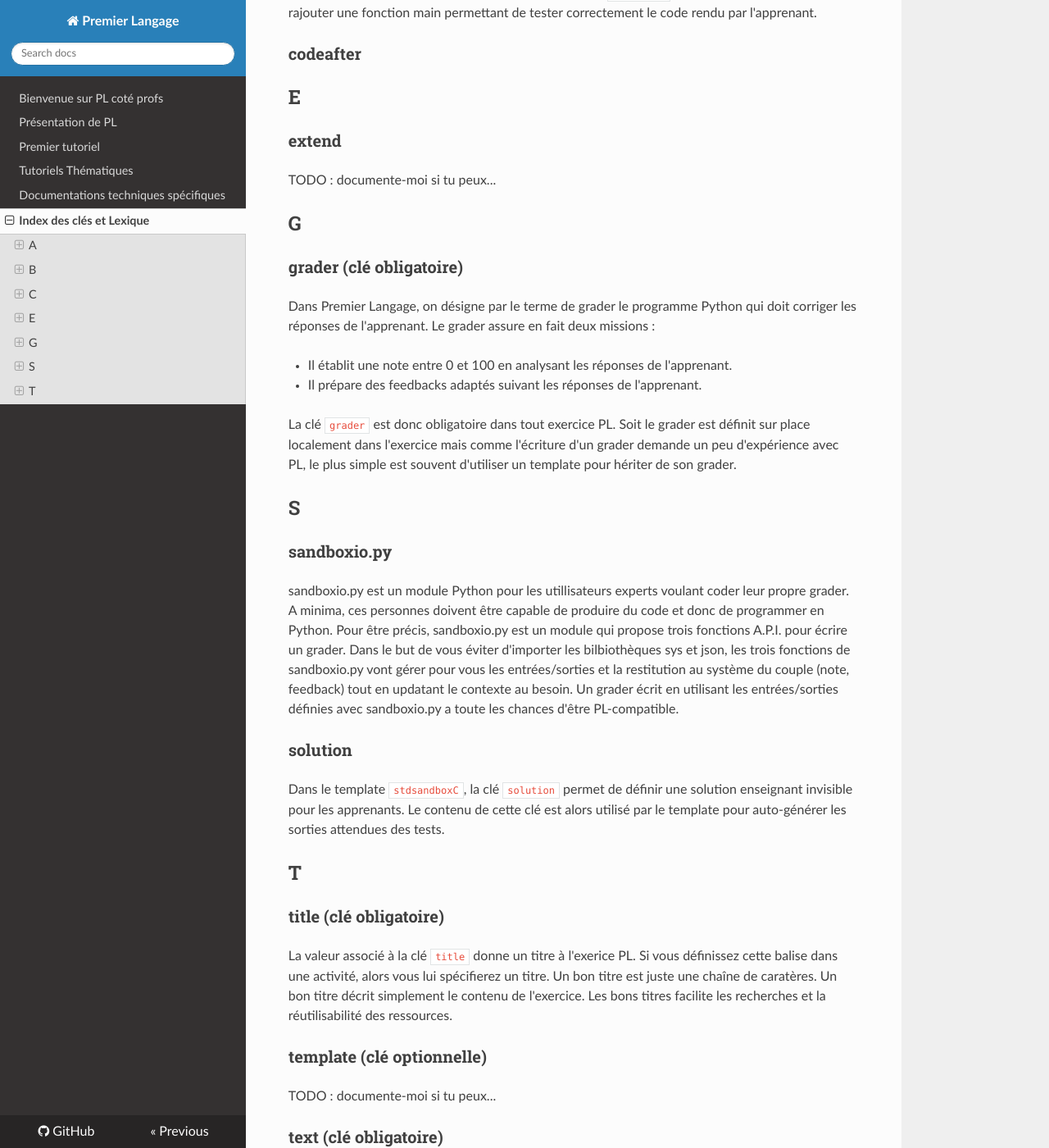
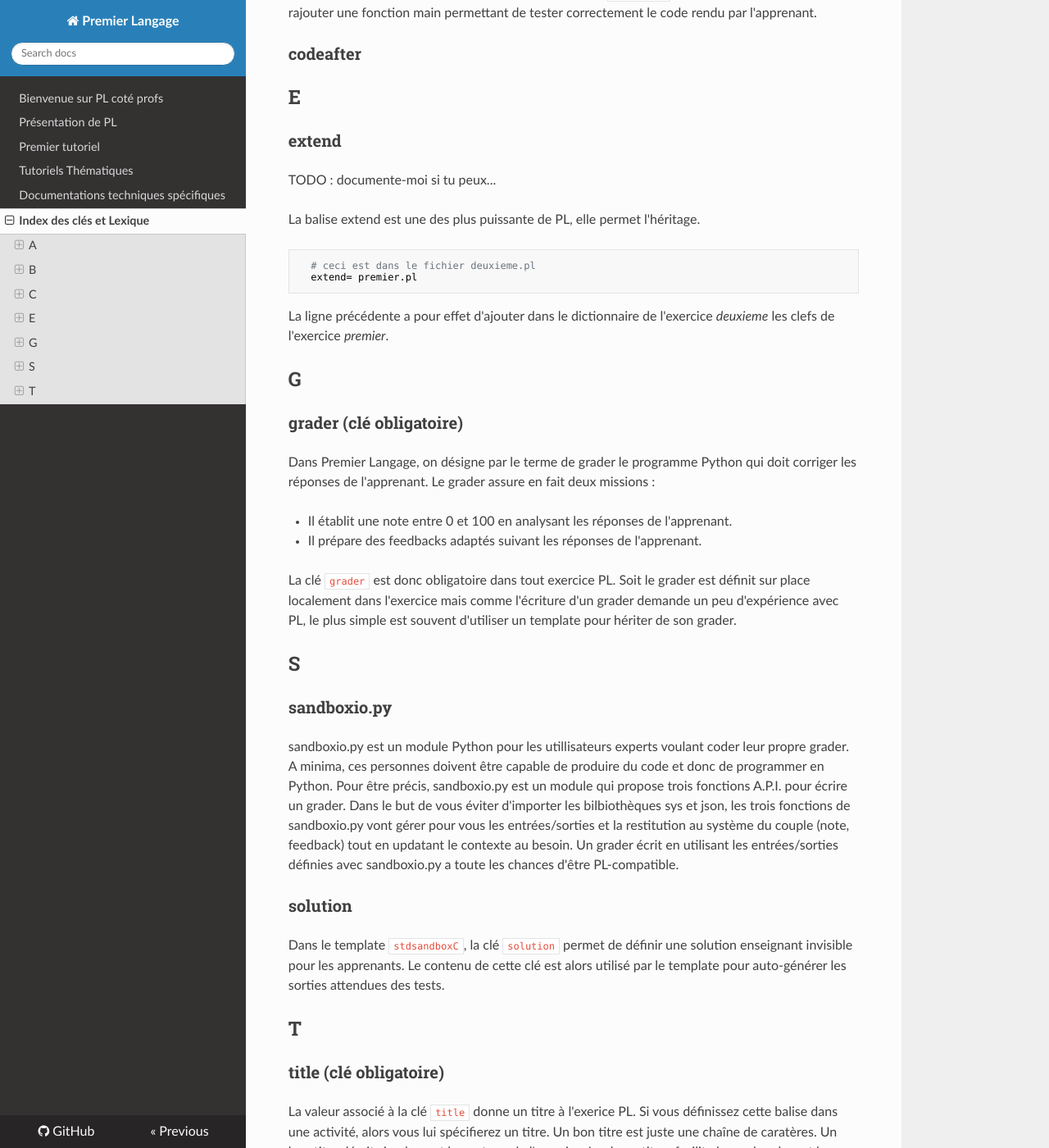
Before and after one commit to ddoyen/premierlangage-doc, an MkDocs documentation site: the page built from docs/lexique.md, in a window 1280 px wide and 1400 px high, scrolled down 1122 px. Shown: the whole window at 82% size. Built offline with MkDocs 1.6.1, drawn with Linux system fonts in a browser that asks for light colours; nearby versions of some CDN libraries; some of the changed text lies outside the part shown.

Commit message:
Update lexique.md

````diff
--- a/docs/lexique.md
+++ b/docs/lexique.md
@@ -61,6 +61,14 @@ rajouter une fonction main permettant de tester correctement le code rendu par l
 
 TODO : documente-moi si tu peux...
 
+La balise extend est une des plus puissante de PL, elle permet l'héritage.
+```python
+  # ceci est dans le fichier deuxieme.pl
+  extend= premier.pl
+```
+La ligne précédente a pour effet d'ajouter dans le dictionnaire de l'exercice _deuxieme_ les clefs de l'exercice _premier_.
+
+
 
 ## G
 
@@ -112,6 +120,7 @@ réutilisabilité des ressources.
 ### template (clé optionnelle)
 
 TODO : documente-moi si tu peux...
+Même chose que la baslise [#extends](extends)
 
 
 ### text (clé obligatoire)
````
